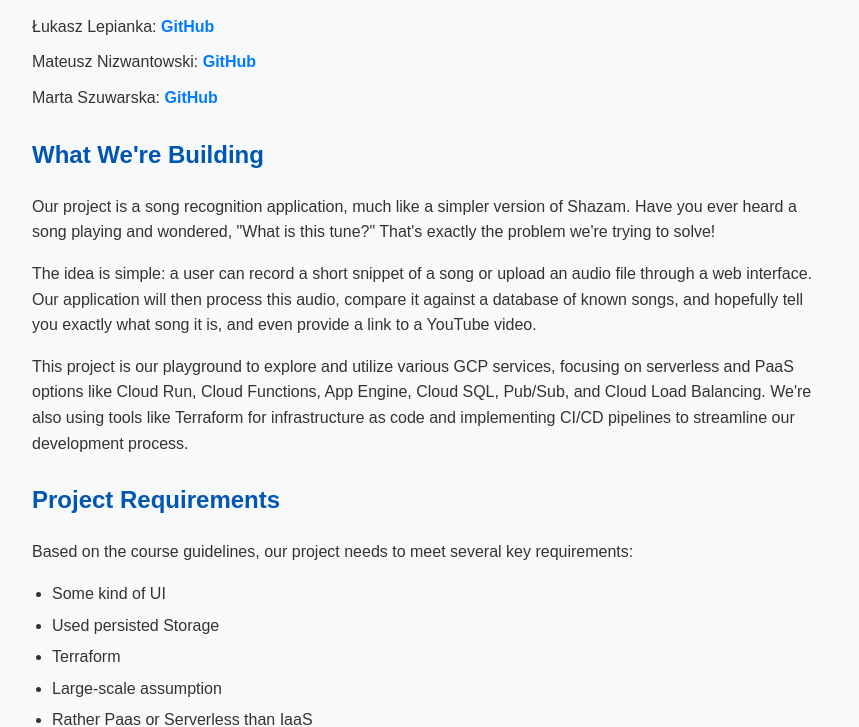
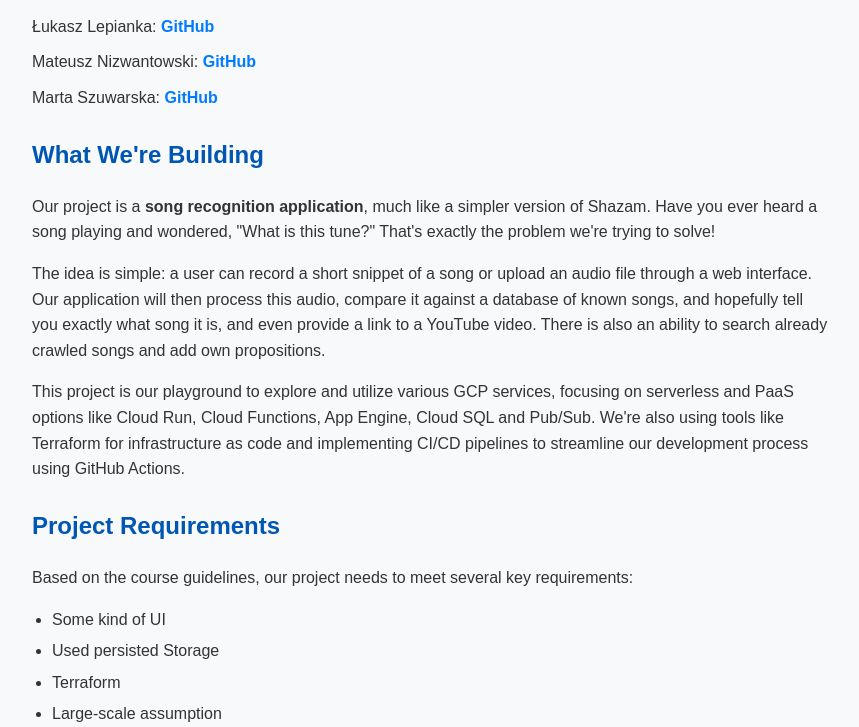
Before and after one commit to nizwant/cloud_computing_project, a Flask app: page /about in a window 1280 px wide. Shown: the part 335-1062 px from the top of the page, without its empty margins (208-1067 px from the left). Run offline with Flask 3, Linux system fonts and the light colour scheme.

Commit message:
feat: describe about better

```diff
--- a/src/app_engine/templates/about.html
+++ b/src/app_engine/templates/about.html
@@ -21,11 +21,11 @@
 
   <h2>What We're Building</h2>
 
-  <p>Our project is a song recognition application, much like a simpler version of Shazam. Have you ever heard a song playing and wondered, "What is this tune?" That's exactly the problem we're trying to solve!</p>
+  <p>Our project is a <b>song recognition application</b>, much like a simpler version of Shazam. Have you ever heard a song playing and wondered, "What is this tune?" That's exactly the problem we're trying to solve!</p>
 
-  <p>The idea is simple: a user can record a short snippet of a song or upload an audio file through a web interface. Our application will then process this audio, compare it against a database of known songs, and hopefully tell you exactly what song it is, and even provide a link to a YouTube video.</p>
+  <p>The idea is simple: a user can record a short snippet of a song or upload an audio file through a web interface. Our application will then process this audio, compare it against a database of known songs, and hopefully tell you exactly what song it is, and even provide a link to a YouTube video. There is also an ability to search already crawled songs and add own propositions.</p>
 
-  <p>This project is our playground to explore and utilize various GCP services, focusing on serverless and PaaS options like Cloud Run, Cloud Functions, App Engine, Cloud SQL, Pub/Sub, and Cloud Load Balancing. We're also using tools like Terraform for infrastructure as code and implementing CI/CD pipelines to streamline our development process.</p>
+  <p>This project is our playground to explore and utilize various GCP services, focusing on serverless and PaaS options like Cloud Run, Cloud Functions, App Engine, Cloud SQL and Pub/Sub. We're also using tools like Terraform for infrastructure as code and implementing CI/CD pipelines to streamline our development process using GitHub Actions.</p>
 
   <h2>Project Requirements</h2>
 
--- a/src/app_engine/templates/base_template.html
+++ b/src/app_engine/templates/base_template.html
@@ -3,7 +3,7 @@
 <head>
     <meta charset="UTF-8">
     <meta name="viewport" content="width=device-width, initial-scale=1.0">
-    <title>Add New Song - Shazam Clone</title>
+    <title>Shazam Clone</title>
     <link rel="stylesheet" href="/static/base_style.css">
     {% block style %}{% endblock %}
 </head>
```
